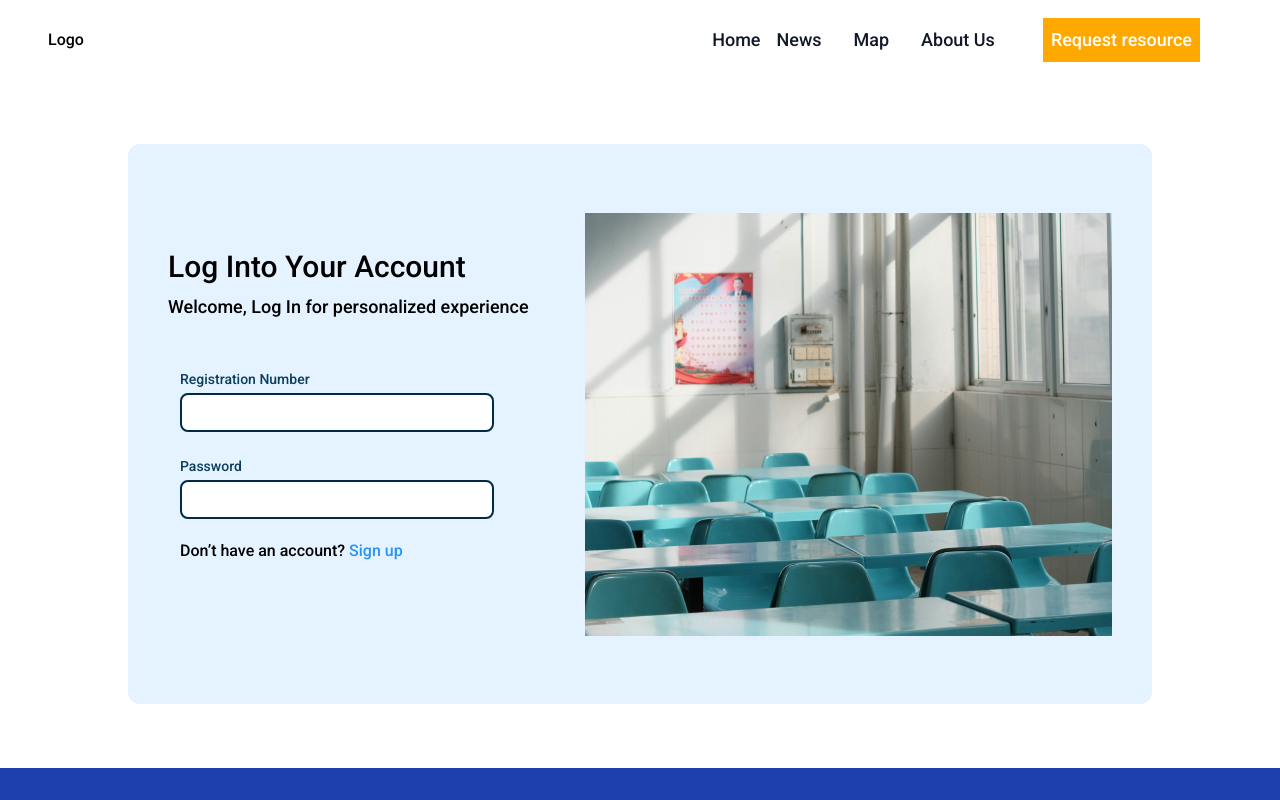
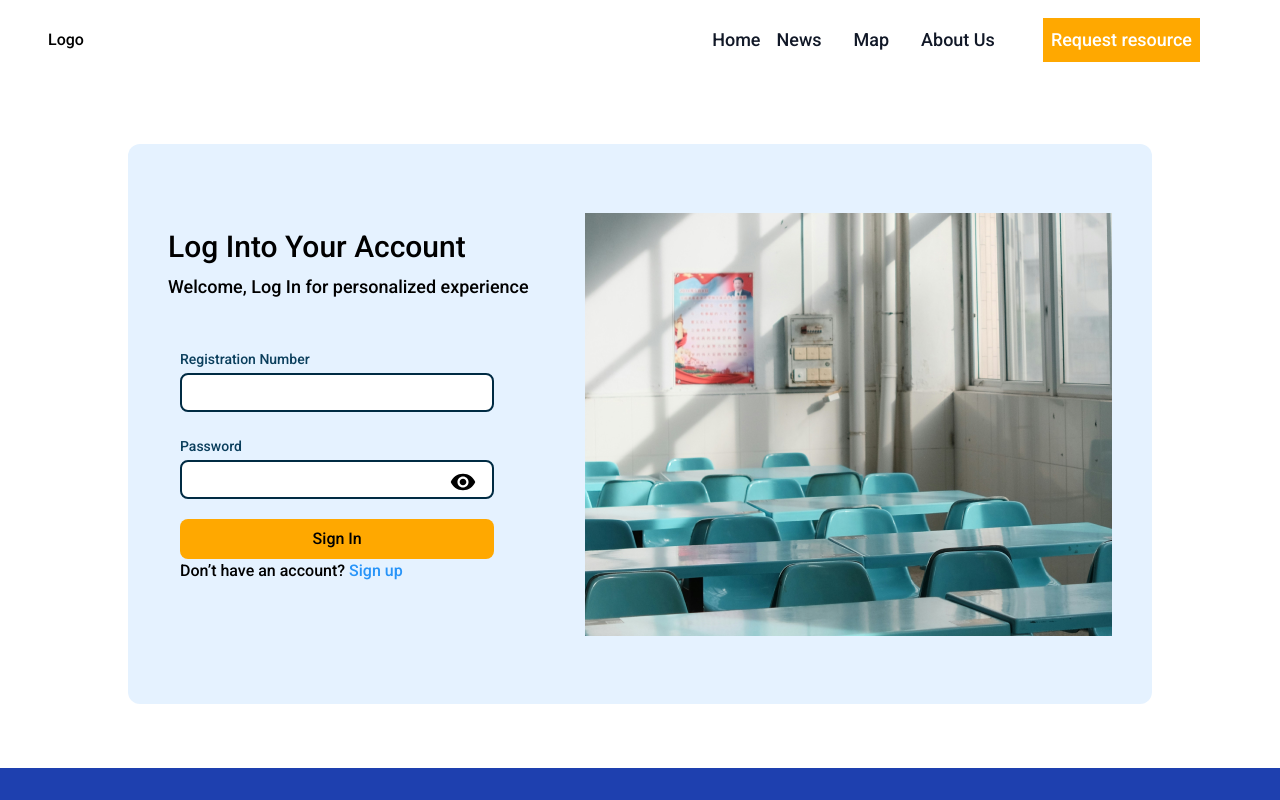
Before and after one commit to Viclaww/miversitysite, a Next.js app: page /signin in a window 1280 px wide. Shown: the top 800 px of the page. Built offline with nearby package versions, Linux system fonts and the light colour scheme.

Commit message:
Added Password Toggle

```diff
--- a/app/(auth)/signin/page.tsx
+++ b/app/(auth)/signin/page.tsx
@@ -2,12 +2,17 @@
 import Image from "next/image";
 import Link from "next/link";
 import Mask from "../../images/Mask group.png";
-
-export default function signin() {
+import { useState } from "react";
+import { IoMdEye, IoMdEyeOff } from "react-icons/io";
+export default function Signin() {
+  const [visible, setVisible] = useState(false);
+  const togglePasswordVisibility = () => {
+    setVisible((prev) => !prev);
+  };
   return (
     <>
       <section className="w-[90vw] md:w-[80vw]   flex justify-between items-center mx-auto h-[70vh] p-10 rounded-xl my-16  bg-auth ">
-        <div className="w-full md:w-3/5">
+        <div className="w-full ">
           <div className="login-text">
             <h3 className="text-3xl my-2">Log Into Your Account</h3>
             <p className="text-lg">
@@ -19,12 +24,27 @@ export default function signin() {
               Registration Number
             </label>
             <input className=" auth-input" type="text" />
-            <label className="text-sm my-1 text-[#0A3E5C]" htmlFor="">
-              Password
-            </label>
-            <input className="auth-input" type="password" />
+            <div className="flex flex-1 relative flex-col">
+              <label className="text-sm my-1 text-[#0A3E5C]" htmlFor="">
+                Password
+              </label>
+              <span className="absolute right-2 md:right-24 cursor-pointer top-9">
+                {!visible ? (
+                  <IoMdEye onClick={togglePasswordVisibility} size={28} />
+                ) : (
+                  <IoMdEyeOff onClick={togglePasswordVisibility} size={28} />
+                )}
+              </span>
+              <input
+                id="password"
+                className="auth-input"
+                type={visible ? "text" : "password"}
+              />
+            </div>
 
-            <button></button>
+            <button className="bg-[#FFA800] py-2 rounded-lg md:w-4/5 hover:bg-[#EEA000]">
+              Sign In
+            </button>
             <p>
               Don’t have an account?{" "}
               <Link href={"/"} className="text-[#2894F8]">
```
